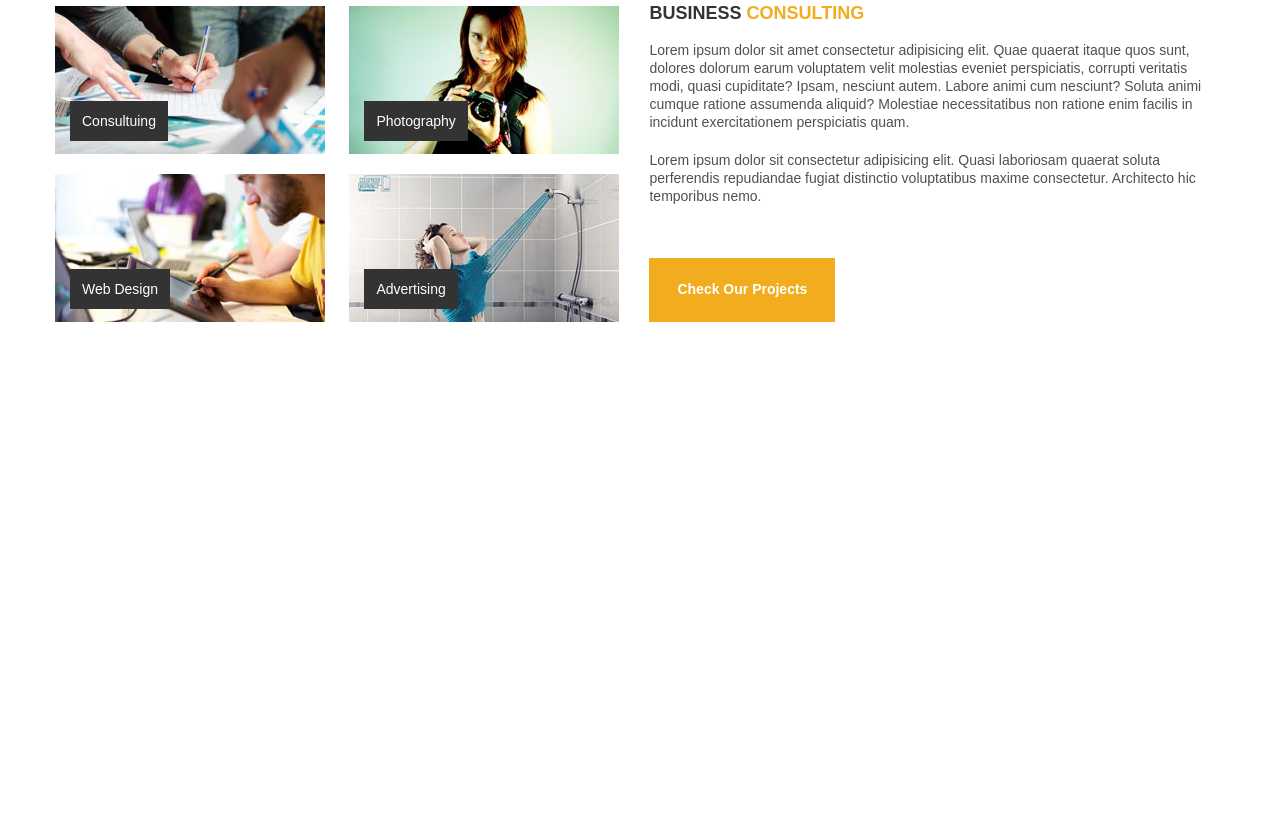
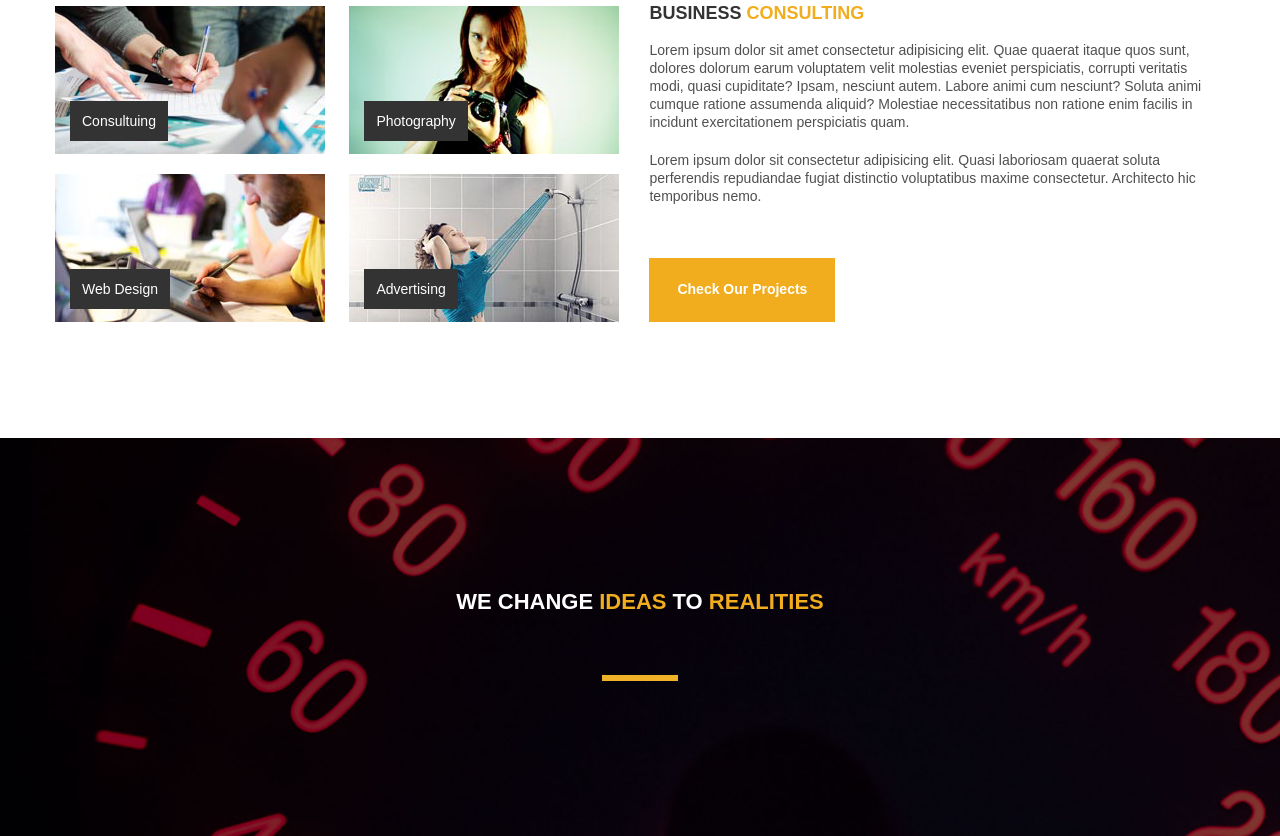
Before and after one commit to Uriel-fon-erlih/sertiz, a plain HTML site: page index.html in a window 1280 px wide. Shown: the part 1965-2801 px from the top of the page. Before the commit the page ends 2403 px from the top, so only its background shows below. Drawn offline with Linux system fonts and the light colour scheme.

Commit message:
add section(image speed-block)

```diff
--- a/css/style.css
+++ b/css/style.css
@@ -86,12 +86,14 @@ section {
 .menu-top {
   text-transform: uppercase;
 }
+
 .menu-top-logo {
   font-size: 40px;
   color: #f1ad1d;
   display: inline-block;
   margin-right: 240px;
 }
+
 .menu-top-navigation {
   display: inline-block;
 }
@@ -122,6 +124,7 @@ section {
   color: #333;
   margin-bottom: 28px;
 }
+
 .section-text {
   text-align: center;
   font-size: 17px;
@@ -133,6 +136,7 @@ section {
   display: inline-block;
   width: 590px;
 }
+
 .photo-block-text {
   display: inline-block;
   width: 560px;
@@ -185,9 +189,11 @@ section {
   text-transform: uppercase;
   color: #333;
 }
+
 .yellow-title {
   color: #f1ad1d;
 }
+
 .photo-block-p {
   display: inline-block;
   margin-top: 19px;
@@ -210,3 +216,32 @@ section {
   color: #f1ad1d;
   background: #fff;
 }
+
+
+.speed-photo {
+  background: url("../img/speed-photo.png");
+  background-size: cover;
+  text-align: center;
+
+}
+
+.speed-title {
+  font-size: 22px;
+  line-height: 27px;
+  text-transform: uppercase;
+  color: #FFF;
+  padding-top: 150px;
+  padding-bottom: 60px;
+}
+
+.yellow-speed-title {
+  color: #f1ad1d;
+
+}
+
+.speed-line {
+  margin-bottom: 150px;
+  width: 70px;
+  border: 3px solid #f1b128;
+  display: inline-block;
+}
--- a/index.html
+++ b/index.html
@@ -1,5 +1,6 @@
 <!DOCTYPE html>
 <html lang="ru">
+
   <head>
     <meta charset="UTF-8" />
     <meta name="viewport" content="width=device-width, initial-scale=1.0" />
@@ -7,6 +8,7 @@
     <link rel="stylesheet" href="css/style.css" />
     <title>SERTIZ</title>
   </head>
+
   <body>
     <div class="page-head-bg">
       <header class="container page-head">
@@ -80,5 +82,11 @@
         <span class="yellow-click">Check Our Projects</span>
       </div>
     </section>
+    <div class="speed-photo">
+      <h2 class="speed-title">We Change <span class="yellow-speed-title">Ideas</span> To <span
+          class="yellow-speed-title">Realities</span></h2>
+      <hr class="speed-line">
+    </div>
   </body>
+
 </html>
```
Also changed, not shown: img/speed-photo.png (added).
